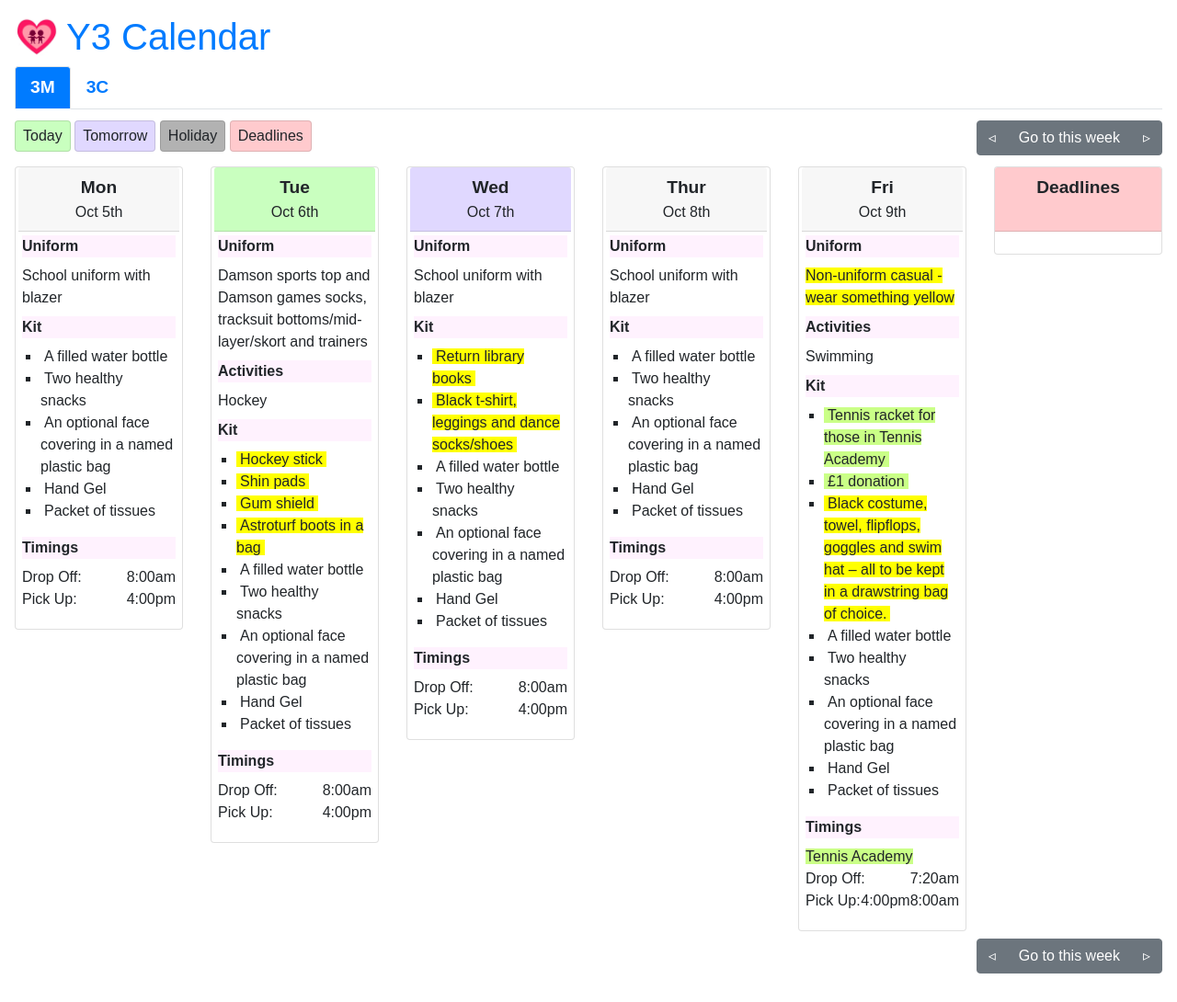
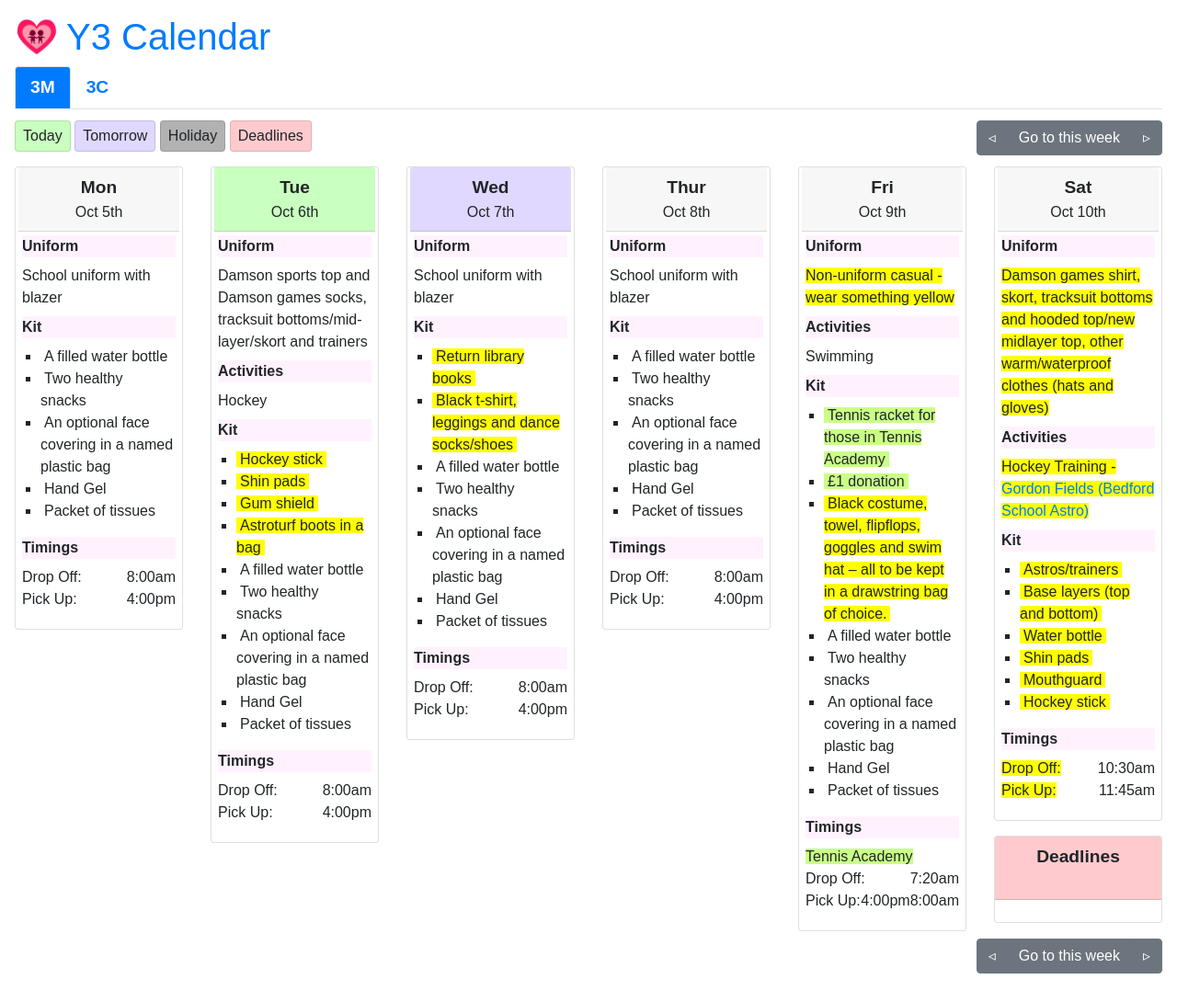
Before and after one commit to bgsparents/bgscalendar, a Jekyll site: the page built from bgs3/calendar.html, in a window 1280 px wide and 1090 px high. Shown: the whole window at 92% size. Built offline with Jekyll 4.4.1, drawn with Linux system fonts in a browser that asks for light colours; nearby versions of some CDN libraries; some web fonts are replaced.

Commit message:
Saturday support Data update

```diff
--- a/_layouts/calendar.html
+++ b/_layouts/calendar.html
@@ -131,6 +131,6 @@ layout: default
         integrity="sha512-rmZcZsyhe0/MAjquhTgiUcb4d9knaFc7b5xAfju483gbEXTkeJRUMIPk6s3ySZMYUHEcjKbjLjyddGWMrNEvZg=="
         crossorigin="anonymous"></script>
 
-<script src="/js/calendar.js?cb=9"></script>
+<script src="/js/calendar.js?cb=10"></script>
 
 {{ content }}
--- a/bgs3/calendar.html
+++ b/bgs3/calendar.html
@@ -90,6 +90,22 @@ css: calendar.css?cb=4
             overrides: {
                 '2020-10-09': {
                     uniform: 'Non-uniform casual - wear something yellow'
+                },
+                '2020-10-10': {
+                    uniform: ["Damson games shirt, skort, tracksuit bottoms and hooded top/new midlayer top, other warm/waterproof clothes (hats and gloves)"],
+                    games: "Hockey Training - <a href='https://goo.gl/maps/fPy2ovb5zLU7FrgW9' target='gordonfields'>Gordon Fields (Bedford School Astro)</a>",
+                    kit: [
+                        "Astros/trainers",
+                        "Base layers (top and bottom)",
+                        "Water bottle",
+                        "Shin pads",
+                        "Mouthguard",
+                        "Hockey stick"
+                    ],
+                    timings: [
+                        {title: "Drop Off:", time: "10:30am"},
+                        {title: "Pick Up:", time: "11:45am"}
+                    ]
                 },
                 '2020-11-07': {
                     uniform: "White sports top, white socks, tracksuit bottoms/mid-layer/skort and trainers",
--- a/js/calendar.js
+++ b/js/calendar.js
@@ -336,7 +336,7 @@ var Calendar = /** @class */ (function () {
     };
     Calendar.createSection = function (title, dl) {
         var dd = $('<dd></dd>');
-        dl.append($('<dt></dt>').text(title))
+        dl.append($('<dt></dt>').html(title))
             .append(dd);
         return dd;
     };
@@ -371,7 +371,7 @@ var Calendar = /** @class */ (function () {
             css = 'warn';
             value = value.substring(1, value.length);
         }
-        return $('<div></div>').append($('<span></span>').addClass(css).text(value)).html();
+        return $('<div></div>').append($('<span></span>').addClass(css).html(value)).html();
     };
     Calendar.weekdays = function () {
         return ['monday', 'tuesday', 'wednesday', 'thursday', 'friday', 'saturday'];
--- a/js/calendar.ts
+++ b/js/calendar.ts
@@ -435,7 +435,7 @@ class Calendar {
 
     private static createSection(title: string, dl: JQuery<HTMLElement>): JQuery<HTMLElement> {
         const dd = $('<dd></dd>');
-        dl.append($('<dt></dt>').text(title))
+        dl.append($('<dt></dt>').html(title))
             .append(dd);
         return dd;
     }
@@ -473,7 +473,7 @@ class Calendar {
             css = 'warn';
             value = value.substring(1, value.length);
         }
-        return $('<div></div>').append($('<span></span>').addClass(css).text(value)).html();
+        return $('<div></div>').append($('<span></span>').addClass(css).html(value)).html();
     }
 
     private static weekdays() {
```
